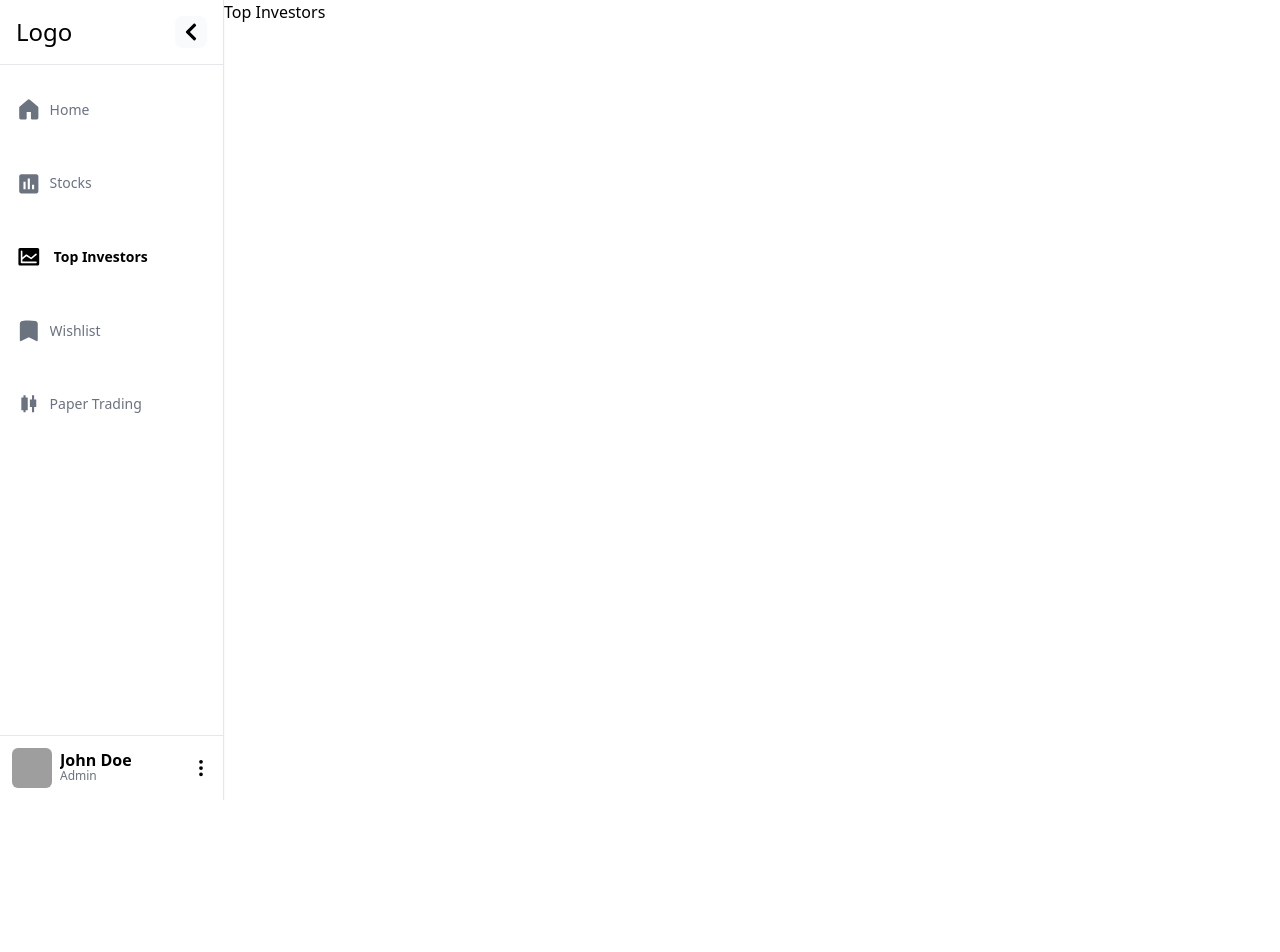
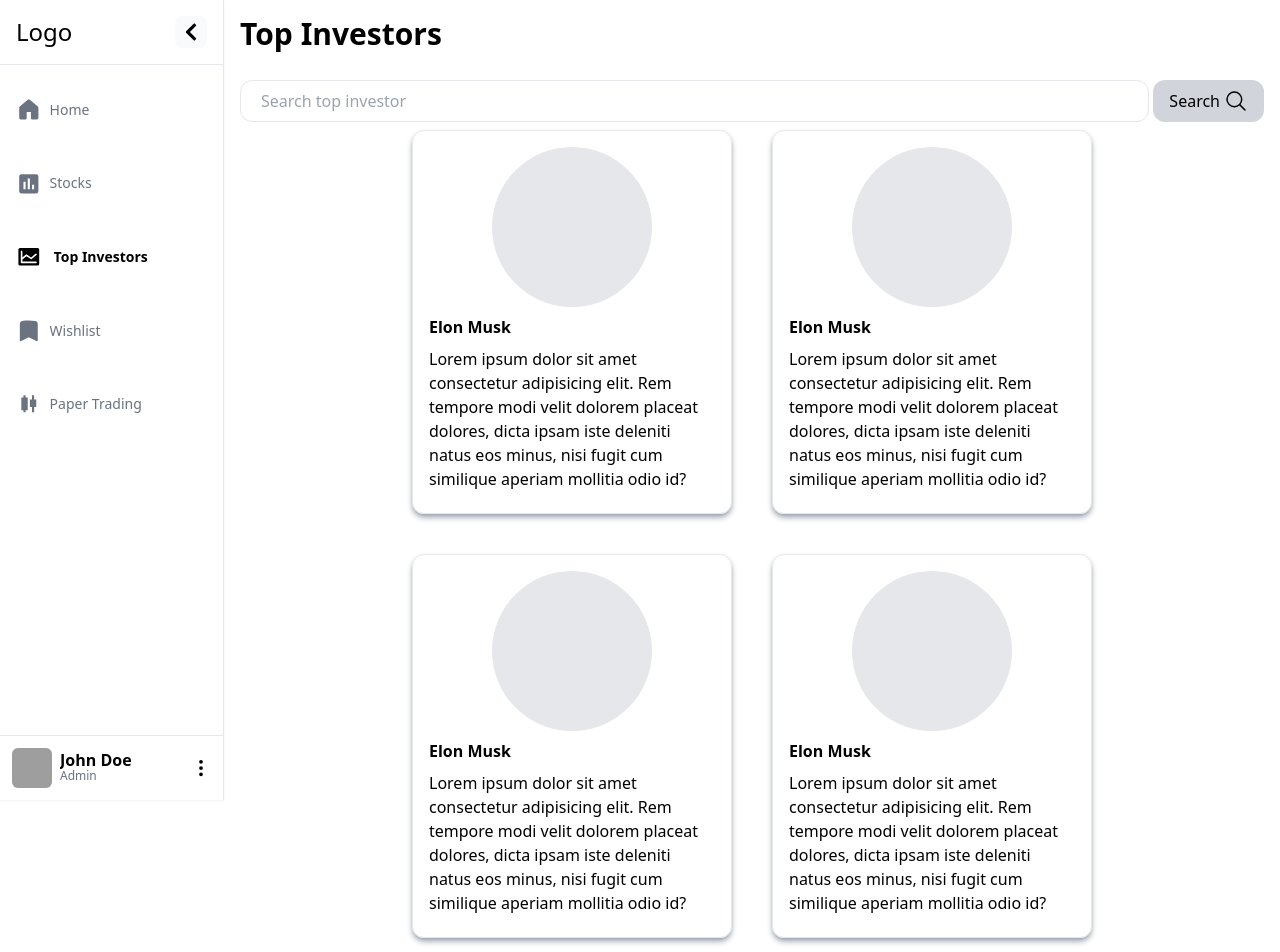
Before and after one commit to PranjalShinde18/Stocks, a React (Vite) app in the folder client/: page /top-investors in a window 1280 px wide. Shown: the top 952 px of the page. Before the commit the page ends 800 px from the top, so only its background shows below. Built offline with nearby package versions, Linux system fonts and the light colour scheme; grey boxes are pictures that could not be loaded.

Commit message:
Top Investors page created.

```diff
--- a/client/src/App.tsx
+++ b/client/src/App.tsx
@@ -1,6 +1,7 @@
 import { Route, Routes } from "react-router-dom";
 // import Sidebar from "./components/Sidebar/Sidebar";
 import RootLayout from "./_root/RootLayout";
+import TopInvestors from "./components/TopInvestors/TopInvestors";
 
 const App = () => {
   return (
@@ -9,7 +10,7 @@
         <Route element={<RootLayout />}>
           <Route index element={<div>Home</div>} />
           <Route path="/stocks" element={<div>Stocks</div>} />
-          <Route path="/top-investors" element={<div>Top Investors</div>} />
+          <Route path="/top-investors" element={<TopInvestors />} />
           <Route path="/wishlist" element={<div>Wishlist</div>} />
           <Route path="/paper-trading" element={<div>Paper Trading</div>} />
         </Route>
--- /dev/null
+++ b/client/src/components/TopInvestors/TopInvestors.tsx
@@ -0,0 +1,102 @@
+import { IoSearchOutline } from "react-icons/io5";
+
+const TopInvestors = () => {
+  return (
+    <div className="p-4 h-screen">
+      <div className="">
+        <h1 className="text-3xl mb-5 font-semibold inline-block">
+          Top Investors
+        </h1>
+        {/* search bar */}
+        <div className="flex items-center gap-1 py-2">
+          <input
+            type="text"
+            placeholder="Search top investor"
+            className="p-2 px-5 rounded-xl border w-full focus:border-black focus:outline-none focus:border-2"
+          />
+          <div className="rounded-xl flex items-center gap-1 bg-gray-300 p-[9px] px-4 transition-all hover:bg-black hover:text-white cursor-pointer">
+            <p>Search</p>
+            <IoSearchOutline className="text-2xl" />
+          </div>
+        </div>
+      </div>
+      {/* Top Investors Cards */}
+      <div className="flex gap-10 flex-wrap justify-center">
+        <div className="flex flex-col items-center w-80 h-96 p-4 border rounded-xl shadow-md shadow-gray-400 transition-all hover:shadow-lg hover:shadow-gray-400">
+          <div className="bg-gray-200 rounded-full w-40 h-40 mb-2"></div>
+          <div className="font-semibold w-full mb-2">Elon Musk</div>
+          <div>
+            Lorem ipsum dolor sit amet consectetur adipisicing elit. Rem tempore
+            modi velit dolorem placeat dolores, dicta ipsam iste deleniti natus
+            eos minus, nisi fugit cum similique aperiam mollitia odio id?
+          </div>
+        </div>
+        <div className="flex flex-col items-center w-80 h-96 p-4 border rounded-xl shadow-md shadow-gray-400 transition-all hover:shadow-lg hover:shadow-gray-400">
+          <div className="bg-gray-200 rounded-full w-40 h-40 mb-2"></div>
+          <div className="font-semibold w-full mb-2">Elon Musk</div>
+          <div>
+            Lorem ipsum dolor sit amet consectetur adipisicing elit. Rem tempore
+            modi velit dolorem placeat dolores, dicta ipsam iste deleniti natus
+            eos minus, nisi fugit cum similique aperiam mollitia odio id?
+          </div>
+        </div>
+        <div className="flex flex-col items-center w-80 h-96 p-4 border rounded-xl shadow-md shadow-gray-400 transition-all hover:shadow-lg hover:shadow-gray-400">
+          <div className="bg-gray-200 rounded-full w-40 h-40 mb-2"></div>
+          <div className="font-semibold w-full mb-2">Elon Musk</div>
+          <div>
+            Lorem ipsum dolor sit amet consectetur adipisicing elit. Rem tempore
+            modi velit dolorem placeat dolores, dicta ipsam iste deleniti natus
+            eos minus, nisi fugit cum similique aperiam mollitia odio id?
+          </div>
+        </div>
+        <div className="flex flex-col items-center w-80 h-96 p-4 border rounded-xl shadow-md shadow-gray-400 transition-all hover:shadow-lg hover:shadow-gray-400">
+          <div className="bg-gray-200 rounded-full w-40 h-40 mb-2"></div>
+          <div className="font-semibold w-full mb-2">Elon Musk</div>
+          <div>
+            Lorem ipsum dolor sit amet consectetur adipisicing elit. Rem tempore
+            modi velit dolorem placeat dolores, dicta ipsam iste deleniti natus
+            eos minus, nisi fugit cum similique aperiam mollitia odio id?
+          </div>
+        </div>
+        <div className="flex flex-col items-center w-80 h-96 p-4 border rounded-xl shadow-md shadow-gray-400 transition-all hover:shadow-lg hover:shadow-gray-400">
+          <div className="bg-gray-200 rounded-full w-40 h-40 mb-2"></div>
+          <div className="font-semibold w-full mb-2">Elon Musk</div>
+          <div>
+            Lorem ipsum dolor sit amet consectetur adipisicing elit. Rem tempore
+            modi velit dolorem placeat dolores, dicta ipsam iste deleniti natus
+            eos minus, nisi fugit cum similique aperiam mollitia odio id?
+          </div>
+        </div>
+        <div className="flex flex-col items-center w-80 h-96 p-4 border rounded-xl shadow-md shadow-gray-400 transition-all hover:shadow-lg hover:shadow-gray-400">
+          <div className="bg-gray-200 rounded-full w-40 h-40 mb-2"></div>
+          <div className="font-semibold w-full mb-2">Elon Musk</div>
+          <div>
+            Lorem ipsum dolor sit amet consectetur adipisicing elit. Rem tempore
+            modi velit dolorem placeat dolores, dicta ipsam iste deleniti natus
+            eos minus, nisi fugit cum similique aperiam mollitia odio id?
+          </div>
+        </div>
+        <div className="flex flex-col items-center w-80 h-96 p-4 border rounded-xl shadow-md shadow-gray-400 transition-all hover:shadow-lg hover:shadow-gray-400">
+          <div className="bg-gray-200 rounded-full w-40 h-40 mb-2"></div>
+          <div className="font-semibold w-full mb-2">Elon Musk</div>
+          <div>
+            Lorem ipsum dolor sit amet consectetur adipisicing elit. Rem tempore
+            modi velit dolorem placeat dolores, dicta ipsam iste deleniti natus
+            eos minus, nisi fugit cum similique aperiam mollitia odio id?
+          </div>
+        </div>
+        <div className="flex flex-col items-center w-80 h-96 p-4 border rounded-xl shadow-md shadow-gray-400 transition-all hover:shadow-lg hover:shadow-gray-400">
+          <div className="bg-gray-200 rounded-full w-40 h-40 mb-2"></div>
+          <div className="font-semibold w-full mb-2">Elon Musk</div>
+          <div>
+            Lorem ipsum dolor sit amet consectetur adipisicing elit. Rem tempore
+            modi velit dolorem placeat dolores, dicta ipsam iste deleniti natus
+            eos minus, nisi fugit cum similique aperiam mollitia odio id?
+          </div>
+        </div>
+      </div>
+    </div>
+  );
+};
+
+export default TopInvestors;
```
